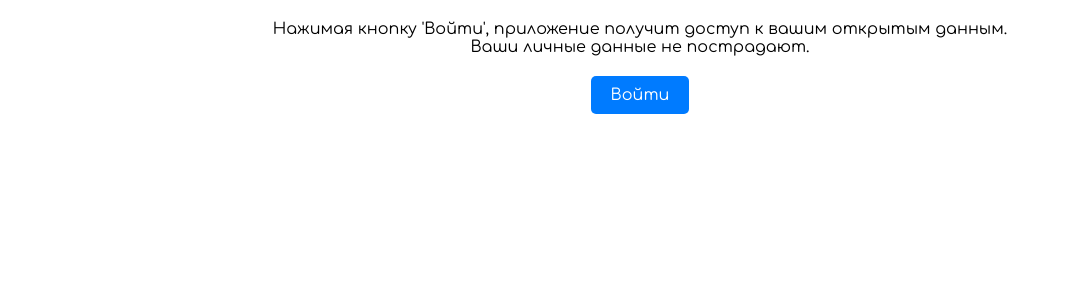
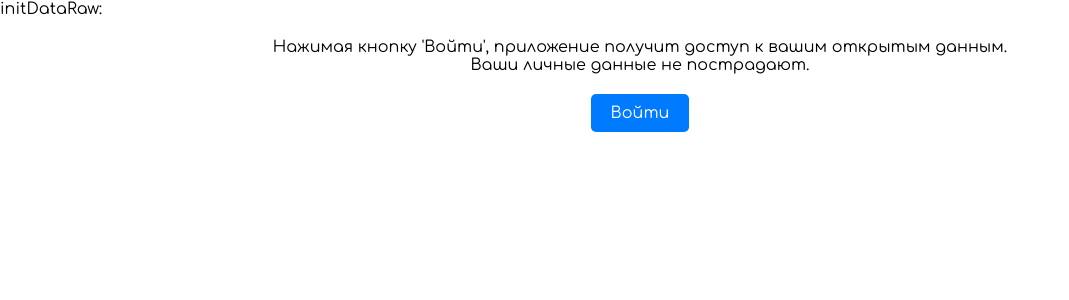
Before and after one commit to gefeeplay/mini-app, a Vue app: page / in a window 1280 px wide. Shown: the top 300 px of the page, without its empty margins (0-1069 px from the left). Built offline with nearby package versions, Linux system fonts and the light colour scheme.

Commit message:
no LoginView check1

```diff
--- a/src/components/LoginView.vue
+++ b/src/components/LoginView.vue
@@ -69,6 +69,7 @@ async function login() {
 </script>
 
 <template>
+  <div>initDataRaw: {{ initDataRaw }}</div>
   <div class="login-container">
     <div>Нажимая кнопку 'Войти', приложение получит доступ к вашим открытым данным.<br>
       Ваши личные данные не пострадают.
```
